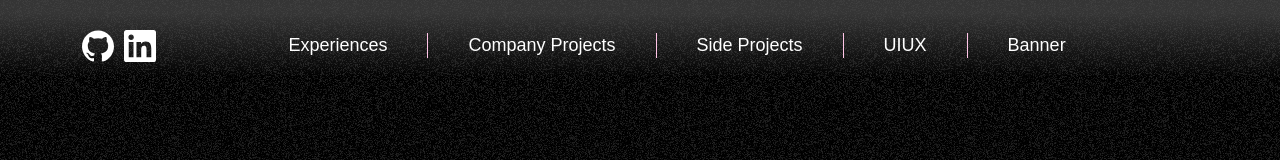
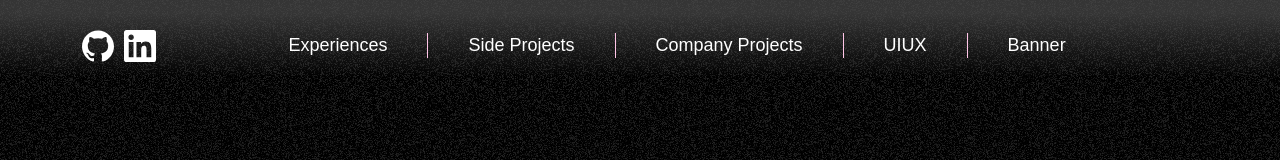
Before and after one commit to feliciaho/feliciaho.github.io, a plain HTML site: page index.html in a window 1280 px wide. Shown: the top 160 px of the page. Drawn offline with nearby package versions, Linux system fonts and the light colour scheme; a web font is replaced by a local one.

Commit message:
fix navBar

```diff
--- a/index.html
+++ b/index.html
@@ -42,10 +42,10 @@
                 <a class="nav-link" @click.prevent="scrollToTop('#s1')">Experiences</a>
               </li>
               <li class="nav-item">
-                <a class="nav-link" @click.prevent="scrollToTop('#s2')">Company Projects</a>
+                <a class="nav-link" @click.prevent="scrollToTop('#s2')">Side Projects</a>
               </li>
               <li class="nav-item">
-                <a class="nav-link" @click.prevent="scrollToTop('#s3')">Side Projects</a>
+                <a class="nav-link" @click.prevent="scrollToTop('#s3')">Company Projects</a>
               </li>
               <li class="nav-item">
                 <a class="nav-link" @click.prevent="scrollToTop('#s4')">UIUX</a>
```
